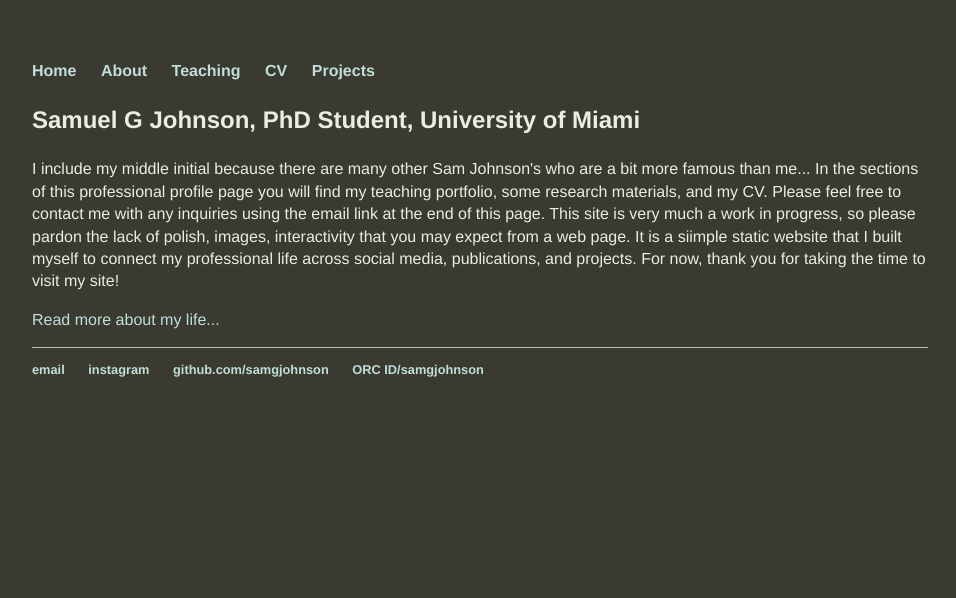
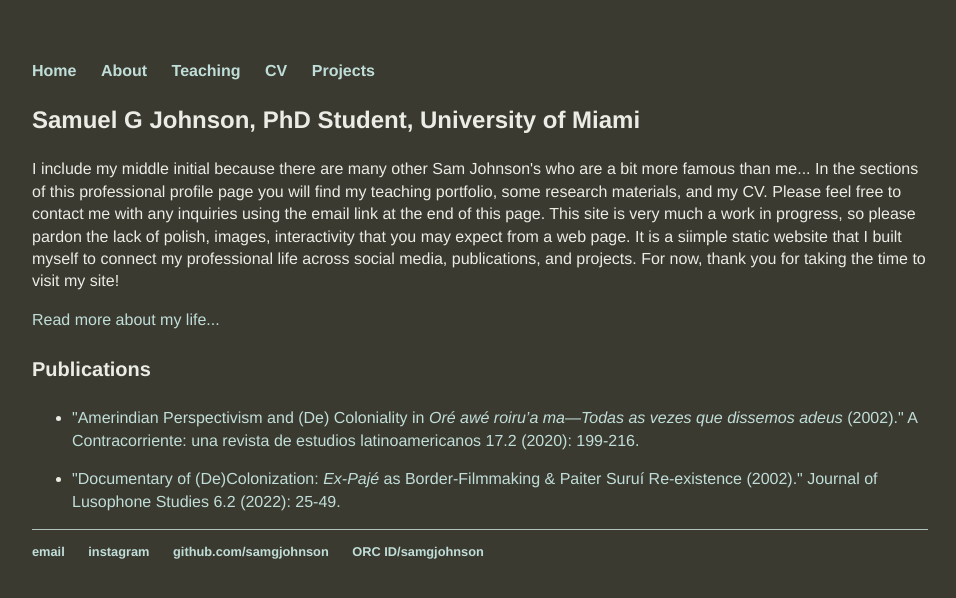
Before and after one commit to samgjohnson/samgjohnson.github.io, a Jekyll site: the page built from index.html, in a window 1280 px wide. Shown: the top 598 px of the page, without its empty margins (160-1116 px from the left). Built offline with Jekyll 4.4.1, drawn with Linux system fonts in a browser that asks for light colours.

Commit message:
Update index.html

```diff
--- a/index.html
+++ b/index.html
@@ -6,4 +6,11 @@
 	    <h3>Samuel G Johnson, PhD Student, University of Miami</h3>
     			<body><p>I include my middle initial because there are many other Sam Johnson's who are a bit more famous than me... In the sections of this professional profile page you will find my teaching portfolio, some research materials, and my CV. Please feel free to contact me with any inquiries using the email link at the end of this page. This site is very much a work in progress, so please pardon the lack of polish, images, interactivity that you may expect from a web page. It is a siimple static website that I built myself to connect my professional life across social media, publications, and projects. For now, thank you for taking the time to visit my site!</p></body>
         <p><a href="/about">Read more about my life...</a></p>
+	<h4>Publications</h4>
+<ul>
+<li><a href="https://acontracorriente.chass.ncsu.edu/index.php/acontracorriente/article/view/2029">"Amerindian Perspectivism and (De) Coloniality in <i>Oré awé roiru’a ma—Todas as vezes que dissemos adeus</i> (2002)." A Contracorriente: una revista de estudios latinoamericanos 17.2 (2020): 199-216.</a></li>
+</ul>
+<ul>
+<li><a href="https://jls.apsa.us/index.php/jls/article/view/455/447">"Documentary of (De)Colonization: <i>Ex-Pajé</i> as Border-Filmmaking & Paiter Suruí Re-existence (2002)." Journal of Lusophone Studies 6.2 (2022): 25-49.</a></li>
+</ul>
 </div><!-- /.blurb -->
```
